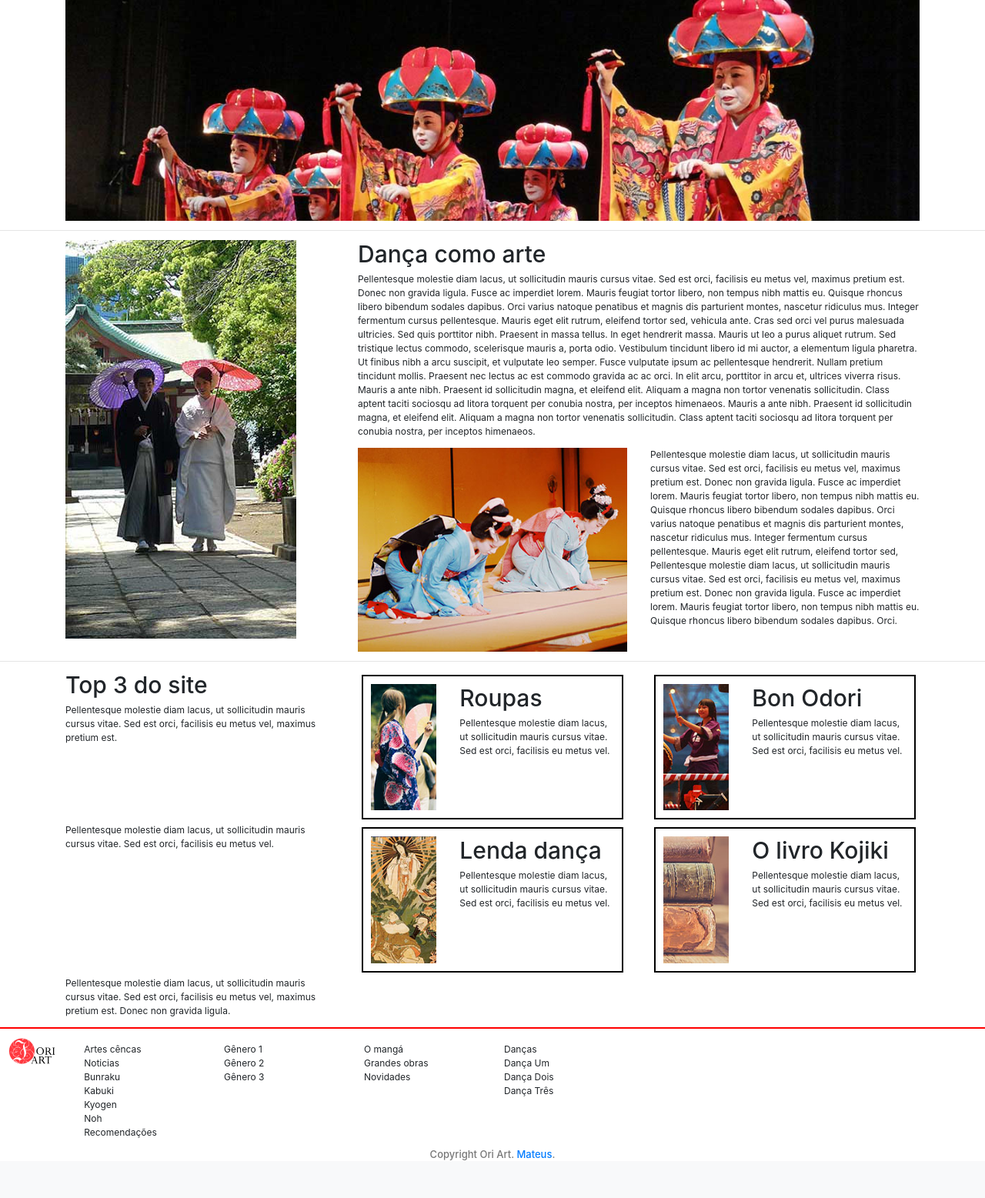
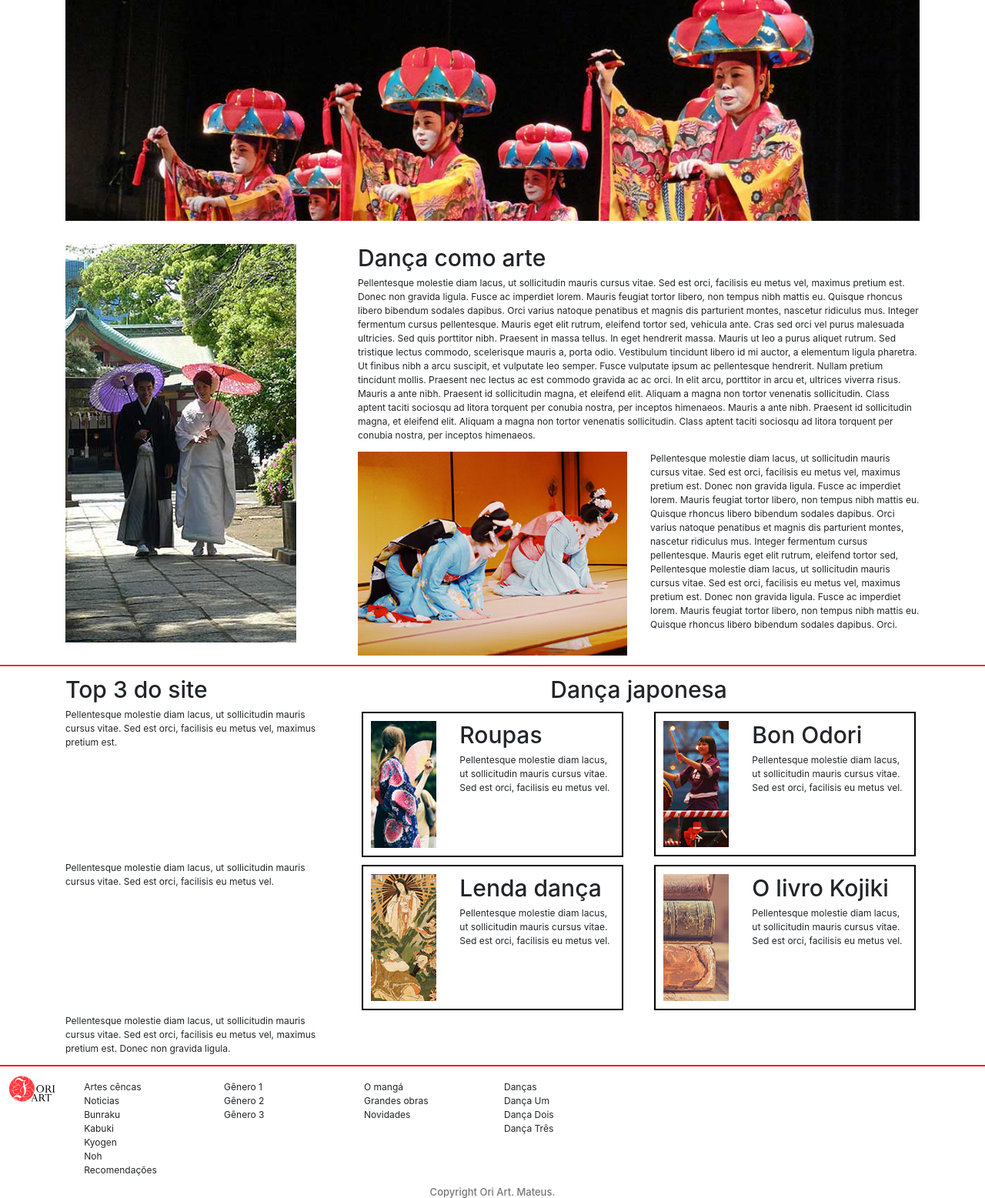
Before and after one commit to MateusVictorIderiha/2sem_prj_integrador, a PHP site: page /index.php?pagina=dancas in a window 1280 px wide. Shown: the part 261-1818 px from the top of the page at 77% size. Before the commit the page ends 1769 px from the top, so only its background shows below. Run offline with PHP 8.4, Linux system fonts and the light colour scheme; some libraries are stand-ins or nearby versions.

Commit message:
alterado dancas.php, arquivo_404.php, style.css

```diff
--- a/site/arquivo_404.php
+++ b/site/arquivo_404.php
@@ -1,12 +1,14 @@
 <div class="container">
     <div class="row">
         <div class="col-lg-12 text-center">
+            <aside class="asideImg404">
                 <picture>
                     <source media="(max-width: 720px)" srcset="midia/geral/404_800.png">
                     <source media="(min-width: 720px)" srcset="midia/geral/404_800.png">
                     <source media="(min-width: 1200px)" srcset="midia/geral/404_800.png">
                     <img class="img-fluid" src="midia/geral/404_800.png" alt="imagem simples 404 erro">
                 </picture>
+            </aside>
         </div>
     </div>
 
@@ -15,7 +17,7 @@
     <div class="row">
         <div class="col-lg-12">
             <h1 class="text-center">ERRO 404 - Página não encontrada</h1>
-            <h2><a href="<?= "index.php?pagina=home"; ?>">Retornar a home</a></h2>
+            <h1 class="text-center"><a href="<?= "index.php?pagina=home"; ?>">Retornar a home</a></h1>
         </div>
     </div>
 
--- a/site/css/style.css
+++ b/site/css/style.css
@@ -68,6 +68,15 @@ body, html {
     font-size: 1.3rem;
 }
 
+a {
+    color: inherit;
+}
+
+a:hover {
+    text-decoration: none;
+    color: #ef3341;
+}
+
 /**
 * FIM GERAL
 */
@@ -94,6 +103,11 @@ body, html {
 /**
 * INICIO PÁGINA DE NÃO ENCONTRADO
 */
+
+.asideImg404 {
+    margin-top: 30px;
+}
+
 .inpum {
     width: 250px;
     margin: 25px auto 10px auto;
@@ -122,7 +136,16 @@ body, html {
 /** INICIO PAGINA DANÇA
 */
 
+.hrDanca {
+    background-color: #ef3341;
+    height: 1.5px;
+}
+
 .sectionImgDanca {
+    margin-top: 30px;
+}
+
+.desktopTopo {
     margin-top: 30px;
 }
 
--- a/site/dancas.php
+++ b/site/dancas.php
@@ -13,9 +13,7 @@
     </div>
 </div>
 
-        <hr>
-
-        <div class="container">
+<div class="container desktopTopo">
     <div class="row">
         <div class="col-lg-4">
             <section class="d-none d-lg-block">
@@ -61,13 +59,28 @@
     </div>
 </div>
 
-        <hr>
+<hr class="hrDanca">
 
 <div class="container">
     <div class="row">
         <div class="col-lg-4 d-none d-lg-block">
             <section>
                 <h1>Top 3 do site</h1>
+            </section>
+        </div>
+
+        <div  class="col-lg-8 col-md-12 col-xs-12 text-center">
+            <section>
+                <h1>Dança japonesa</h1>
+            </section>
+        </div>
+    </div>
+</div>
+
+<div class="container">
+    <div class="row">
+        <div class="col-lg-4 d-none d-lg-block">
+            <section>
                 <p>Pellentesque molestie diam lacus, ut sollicitudin mauris cursus vitae. Sed est orci, facilisis eu metus vel, maximus pretium est.</p>
             </section>
         </div>
```
Lines whose indentation alone changed are shown as unchanged.
